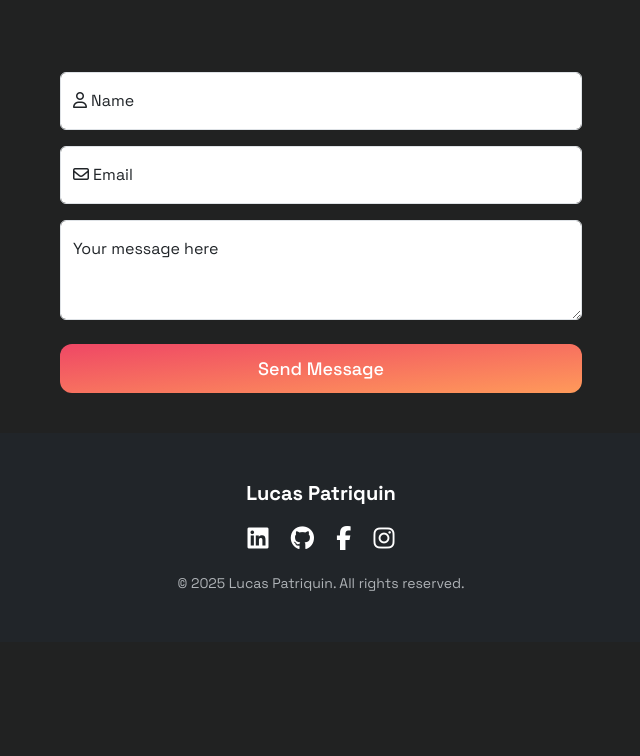
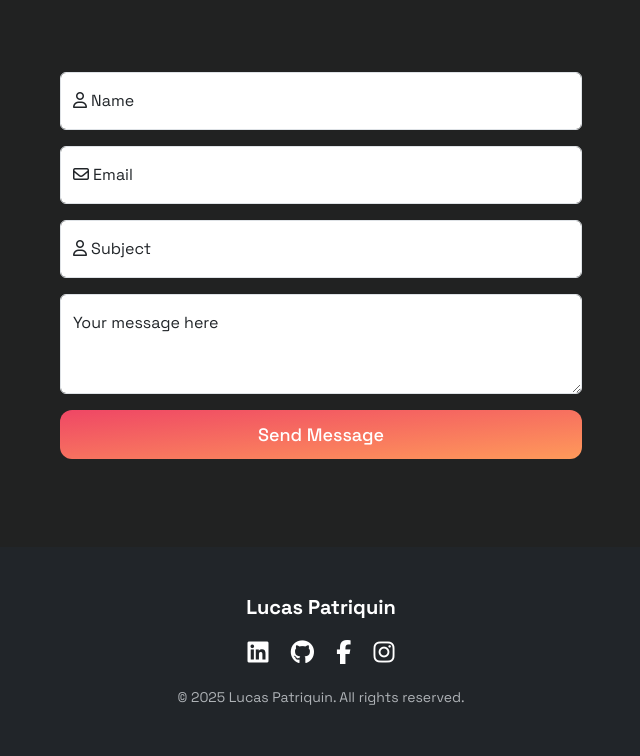
Before and after one commit to PyLou317/flask-portfolio-site, a Flask app: page / in a window 1280 px wide. Shown: the part 3736-4492 px from the top of the page, without its empty margins (319-959 px from the left). Before the commit the page ends 4327 px from the top, so only its background shows below. Run offline with Flask 3, Linux system fonts and the light colour scheme; grey boxes labelled with a size stand in for pictures from a placeholder-image service; some libraries are stand-ins or nearby versions.

Commit message:
add contact form

```diff
--- a/templates/components/contact.html
+++ b/templates/components/contact.html
@@ -10,39 +10,71 @@
     <span id="sub-heading">Send me a message</span>
   </div>
 
-  <div class="row justify-content-center">
+  <div class="row justify-content-center mb-5">
     <div class="col-lg-6 col-md-8 col-sm-10 p-4">
-      <form method="post">
+      <form method="POST" action="/send_email">
+        <input type="hidden" name="csrf_token" value="{{ csrf_token() }}"/>
         <div class="form-floating mb-3">
-          <input type="text" class="form-control" name="formId1" id="formId1" placeholder="" />
-          <label for="formId1"><i class="fa-regular fa-user"></i> Name</label>
+            <input
+            type="text"
+            class="form-control"
+            name="name"
+            id="nameField"
+            aria-describedby="textHelpId"
+            placeholder="Name"
+            />
+            <label for="nameField" class="form-label"><i class="fa-regular fa-user"></i> Name</label>
+        </div>
+
+        <div class="form-floating mb-3">
+            <input
+            type="email"
+            class="form-control"
+            name="email"
+            id="emailField"
+            aria-describedby="emailHelpId"
+            placeholder="abc@mail.com"
+            />
+            <label for="emailField" class="form-label"><i class="fa-regular fa-envelope"></i> Email</label>
         </div>
 
         <div class="form-floating mb-3">
           <input
-            type="email"
-            class="form-control"
-            name=""
-            id="email"
-            aria-describedby="emailHelpId"
-            placeholder="abc@mail.com"
+          type="text"
+          class="form-control"
+          name="subject"
+          id="subjectField"
+          placeholder="Subject"
           />
-          <label for="email" class="form-label"><i class="fa-regular fa-envelope"></i> Email</label>
+          <label for="subjectField"><i class="fa-regular fa-user"></i> Subject</label>
         </div>
 
         <div class="form-floating mb-3">
           <textarea
             class="form-control"
             name="message"
-            id="userMessage"
+            id="messageField"
             placeholder="Your message here"
             style="height: 100px"
           ></textarea>
-          <label for="userMessage">Your message here</label>
+          <label for="messageField">Your message here</label>
         </div>
 
-        <button type="submit" class="btn primary-btn contact-form-btn mt-2">Send Message</button>
+        <button type="submit" class="btn primary-btn contact-form-btn">Send Message</button>
       </form>
+
+    {% with messages = get_flashed_messages(with_categories=true) %}
+        {% if messages %}
+            <div class="mt-3">
+            {% for category, message in messages %}
+                <div class="alert alert-{{ category }} alert-dismissible fade show" role="alert">
+                {{ message }}
+                <button type="button" class="btn-close" data-bs-dismiss="alert" aria-label="Close"></button>
+                </div>
+            {% endfor %}
+            </div>
+        {% endif %}
+        {% endwith %}
     </div>
   </div>
 </div>
```
